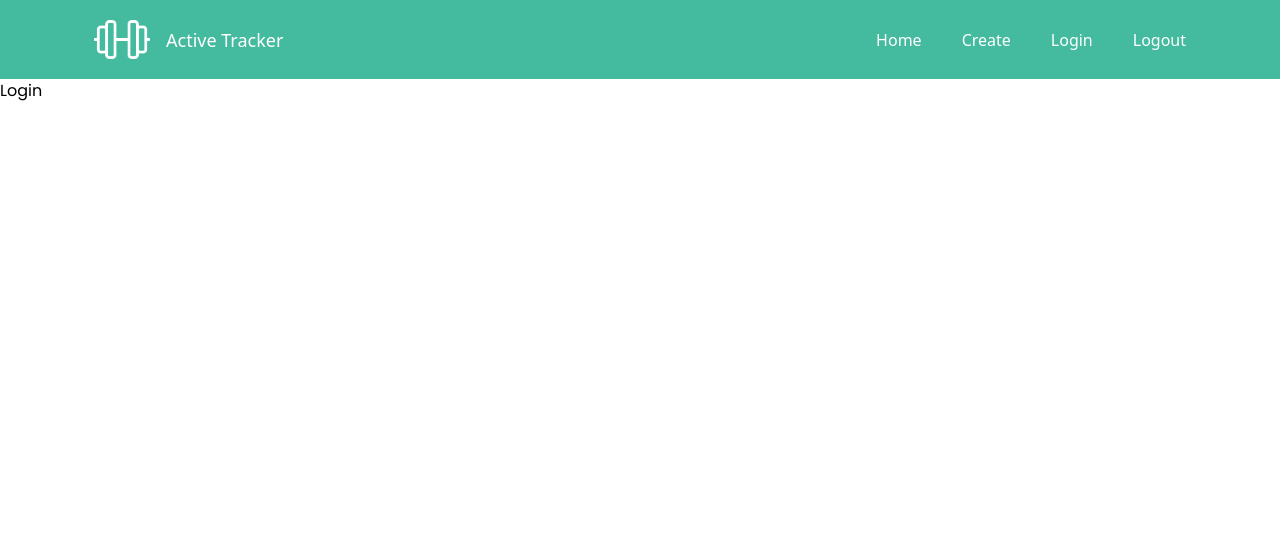
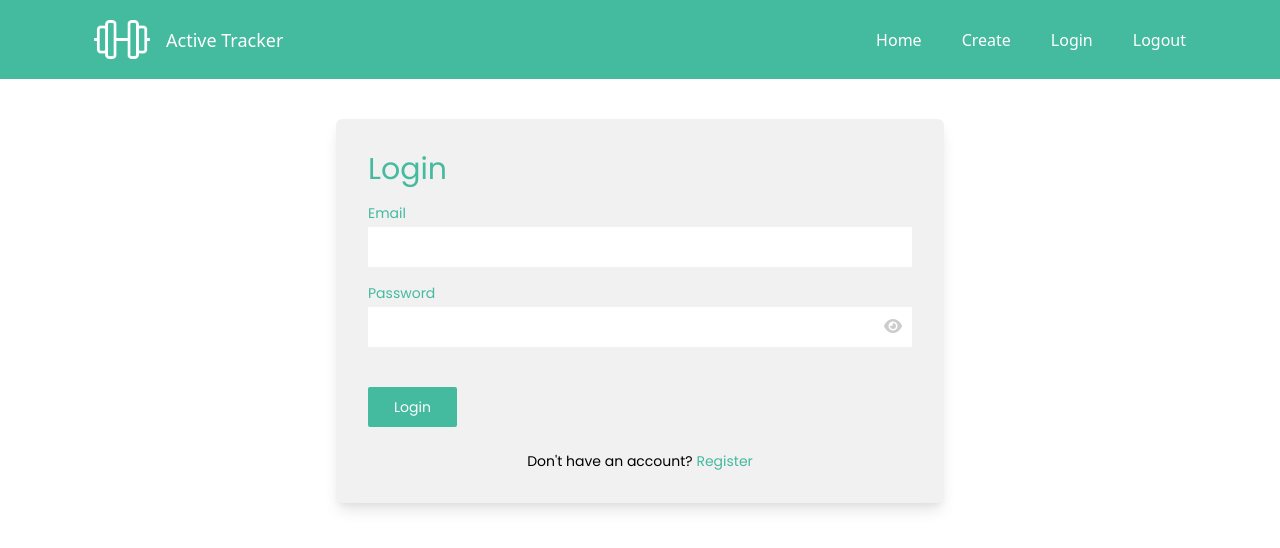
Before and after one commit to ShaneMuir/activty-tracker, a Vue app: page /login in a window 1280 px wide. Shown: the top 548 px of the page. Built offline with nearby package versions, Linux system fonts and the light colour scheme.

Commit message:
login markup and vars setup

```diff
--- a/src/assets/styles/main.scss
+++ b/src/assets/styles/main.scss
@@ -1 +1 @@
-@import 'components/register';
+@import 'components/auth';
--- a/src/views/Login.vue
+++ b/src/views/Login.vue
@@ -1,19 +1,69 @@
 <template>
-  <div>
-    <h1>Login</h1>
+  <div class="max-w-screen-sm mx-auto px-4 py-10">
+    <!-- Error Handling -->
+    <div v-if="errorMsg" class="mb-10 p-4 rounded-md bg-light-grey shadow-lg">
+      <p class="text-red-500">{{ errorMsg }}</p>
+    </div>
+
+    <!-- Login -->
+    <form @submit.prevent="login" class="p-8 flex flex-col bg-light-grey rounded-md shadow-lg">
+      <h1 class="text-3xl text-at-light-green mb-4">Login</h1>
+
+      <div class="flex flex-col mb-2">
+        <label for="email" class="mb-1 text-sm text-at-light-green">Email</label>
+        <input type="text" required class="p-2 mb-2 text-gray-500 focus:outline-none" id="email" v-model="email"/>
+      </div>
+
+      <div class="flex flex-col mb-2 password-field">
+        <label for="password" class="mb-1 text-sm text-at-light-green">Password</label>
+        <input :type="passwordFieldType" required class="p-2 mb-2 text-gray-500 focus:outline-none" id="password" v-model="password"/>
+        <i @click="showPassword" :class="{active: passwordActive}" class="fas fa-eye"></i>
+      </div>
+
+      <button type="submit" class="mt-6 py-2 px-6 rounded-sm self-start text-sm
+      text-white bg-at-light-green duration-200 border-solid
+      border-2 border-transparent hover:border-at-light-green hover:bg-white
+      hover:text-at-light-green">
+        Login
+      </button>
+
+      <router-link class="text-sm mt-6 text-center" :to="{ name: 'Register' }">
+        Don't have an account? <span class="text-at-light-green">Register</span>
+      </router-link>
+    </form>
   </div>
-
 </template>
 
 <script>
+import {ref} from "vue"
+
 export default {
   name: "login",
+  data() {
+    return {
+      passwordFieldType: 'password',
+      passwordActive: false,
+    }
+  },
+  methods: {
+    showPassword() {
+      this.passwordFieldType = this.passwordFieldType === 'password' ? 'text' : 'password'
+      this.passwordActive = this.passwordFieldType !== 'password'
+    },
+  },
   setup() {
     // Create data / vars
+    const email = ref(null)
+    const password = ref(null)
+    const errorMsg = ref(null)
 
     // Login function
 
-    return {};
+    return {email, password, errorMsg}
   },
-};
+}
 </script>
+
+<style lang="scss" scoped>
+@import "../assets/styles/components/auth";
+</style>
--- a/src/views/Register.vue
+++ b/src/views/Register.vue
@@ -1,7 +1,4 @@
 <template>
-  <div class="box">
-
-  </div>
   <div class="max-w-screen-sm mx-auto px-4 py-10">
     <!-- Error Message -->
     <div v-if="errorMsg" class="mb-10 p-4 rounded-md bg-light-grey shadow-lg">
@@ -9,7 +6,7 @@
     </div>
 
     <!-- Register From -->
-    <form class="p-8 flex flex-col bg-light-grey rounded-md shadow-lg">
+    <form @submit.prevent="register" class="p-8 flex flex-col bg-light-grey rounded-md shadow-lg">
       <h1 class="text-3xl text-at-light-green mb-4">Register</h1>
 
       <div class="flex flex-col mb-2">
@@ -37,7 +34,6 @@
                v-model="confirmPassword"/>
         <i @click="confirmShowPassword" :class="{active: confirmPasswordActive}" class="fas fa-eye"></i>
       </div>
-
 
         <button type="submit" class="mt-6 py-2 px-6 rounded-sm self-start text-sm text-white bg-at-light-green
          duration-200 border-solid border-2 border-transparent hover:border-white
@@ -90,5 +86,5 @@ export default {
 </script>
 
 <style lang="scss" scoped>
-@import "../assets/styles/components/register";
+@import "../assets/styles/components/auth";
 </style>
```
Also changed, not shown: src/assets/styles/components/_auth.scss (renamed from src/assets/styles/components/_register.scss).
